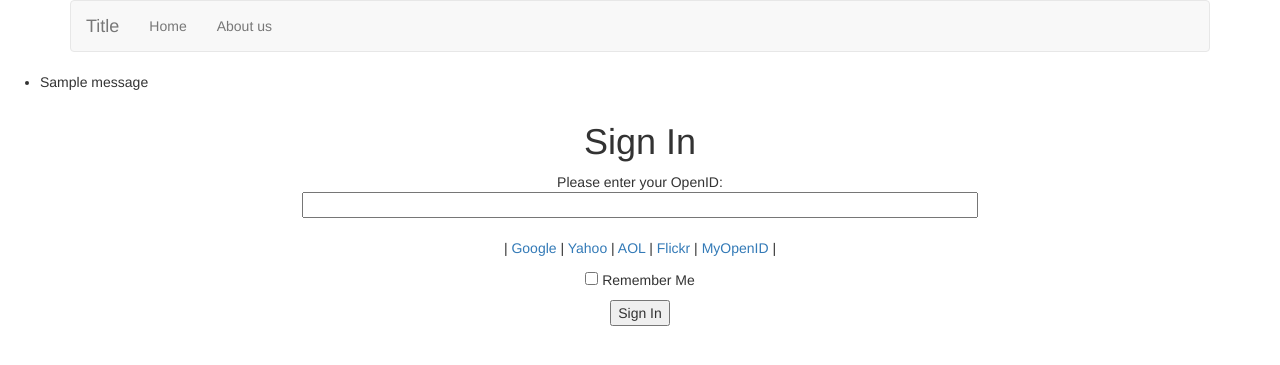
After one commit to jjdblast/ilw2015, a Flask app: page /login in a window 1280 px wide. The commit adds this page. Shown: the top 365 px of the page. Run offline with Flask 2, Linux system fonts and the light colour scheme; one stand-in notice (Sample message) is shown; some libraries are stand-ins or nearby versions.

Commit message:
Now has a useless login page (but more infrastructure)

```diff
--- a/app/__init__.py
+++ b/app/__init__.py
@@ -1,4 +1,6 @@
 from flask import Flask
 
 app = Flask(__name__)
+app.config.from_object('config')
+
 from app import views
--- /dev/null
+++ b/app/forms.py
@@ -0,0 +1,7 @@
+from flask.ext.wtf import Form
+from wtforms import StringField, BooleanField
+from wtforms.validators import DataRequired
+
+class LoginForm(Form):
+    openid = StringField('openid', validators=[DataRequired()])
+    remember_me = BooleanField('remember_me', default=False)
--- a/app/templates/about_us.html
+++ b/app/templates/about_us.html
@@ -6,9 +6,11 @@
                 <h1>About us</h1>
                 We are a group of students on the CDT in Data Science Programme.
                 The team consists of:
+                <p>
                 {% for student in students %}
-                <br> {{ student }} </br>
+                {{ student }}<br>
                 {% endfor %}
+                </p>
             </div>
         </div>
     </div>
--- a/app/templates/base.html
+++ b/app/templates/base.html
@@ -16,13 +16,13 @@
     <![endif]-->
 
     {% if title %}
-    <title>{{ title }} - microblog</title>
+    <title>{{ title }} - CitySentiment</title>
     {% else %}
-    <title>microblog</title>
+    <title>CitySentiment</title>
     {% endif %}
   </head>
   <body>
-    <div class="container">
+    <div class="container ">
         <div class="navbar navbar-default">
             <div class="navbar-inner">
                 <a class="navbar-brand" href="#">Title</a>
@@ -43,6 +43,15 @@
             </div>
         </div>
     </div>
+    {% with messages = get_flashed_messages() %}
+        {% if messages %}
+            <ul>
+            {% for message in messages %}
+                <li>{{ message }} </li>
+            {% endfor %}
+        </ul>
+        {% endif %}
+    {% endwith %}
     {% block content %}{% endblock %}
       <!-- jQuery (necessary for Bootstrap's JavaScript plugins) -->
     <script src="https://ajax.googleapis.com/ajax/libs/jquery/1.11.2/jquery.min.js"></script>
--- a/app/templates/index.html
+++ b/app/templates/index.html
@@ -3,11 +3,11 @@
     <div class="container">
         <div class="row">
            <div class="col-md-12">
-                <h1>Hi, {{ user.nickname }}!</h1>
+                <h1>Posts!</h1>
                 <div class="row">
                     {% for post in posts %}
                     <div class="col-md-3">
-                    {{ post.author.nickname }} says: <b>{{ post.body }}</b>
+                    {{ post.author.nickname }} says: <b> {{ post.body }}</b>
                     </div>
                     {% endfor %}
                 </div>
--- /dev/null
+++ b/app/templates/login.html
@@ -0,0 +1,40 @@
+<!-- extend from base layout -->
+{% extends "base.html" %}
+
+{% block content %}
+<script type="text/javascript">
+function set_openid(openid, pr)
+{
+    u = openid.search('<username>')
+    if (u != -1) {
+        // openid requires username
+        user = prompt('Enter your ' + pr + ' username:')
+        openid = openid.substr(0, u) + user
+    }
+    form = document.forms['login'];
+    form.elements['openid'].value = openid
+}
+</script>
+    <div class="container text-center">
+        <div class="row">
+            <div class="col-md-12">
+                <h1>Sign In</h1>
+                <form action="" method="post" name="login">
+                  {{ form.hidden_tag() }}
+                  <p>
+                      Please enter your OpenID:<br>
+                      {{ form.openid(size=80) }}<br>
+                      {% for error in form.openid.errors %}
+                            <span style="color: red;">[{{ error }}]</span>
+                      {% endfor %}<br>
+                      |{% for pr in providers %}
+                      <a href="javascript:set_openid('{{ pr.url }}', '{{ pr.name }}');">{{ pr.name }}</a> |
+                      {% endfor %}
+                  </p>
+                  <p>{{ form.remember_me }} Remember Me</p>
+                  <p><input type="submit" value="Sign In"></p>
+                </form>
+            </div>
+        </div>
+    </div>
+{% endblock %}
--- a/app/views.py
+++ b/app/views.py
@@ -1,6 +1,6 @@
-from flask import render_template
+from flask import render_template, flash, redirect
 from app import app
-
+from .forms import LoginForm
 
 @app.route('/')
 @app.route('/index')
@@ -36,6 +36,18 @@ def index():
                            active_home=True,
                            active_about_us=False)
 
+@app.route('/login', methods=['GET', 'POST'])
+def login():
+    form = LoginForm()
+    if form.validate_on_submit():
+        flash('Login requested for OpenID="%s", remember_me=%s' %
+              (form.openid.data, str(form.remember_me.data)))
+        return redirect('/index')
+    return render_template('login.html',
+                           title='Sign In',
+                           form=form,
+                           providers=app.config['OPENID_PROVIDERS'])
+
 @app.route('/about_us')
 def about_us():
     students = ["Theo", "Rafael", "Charlie", "Harri"]
```
Also changed, not shown: config.py (added, +9 -0 lines).
